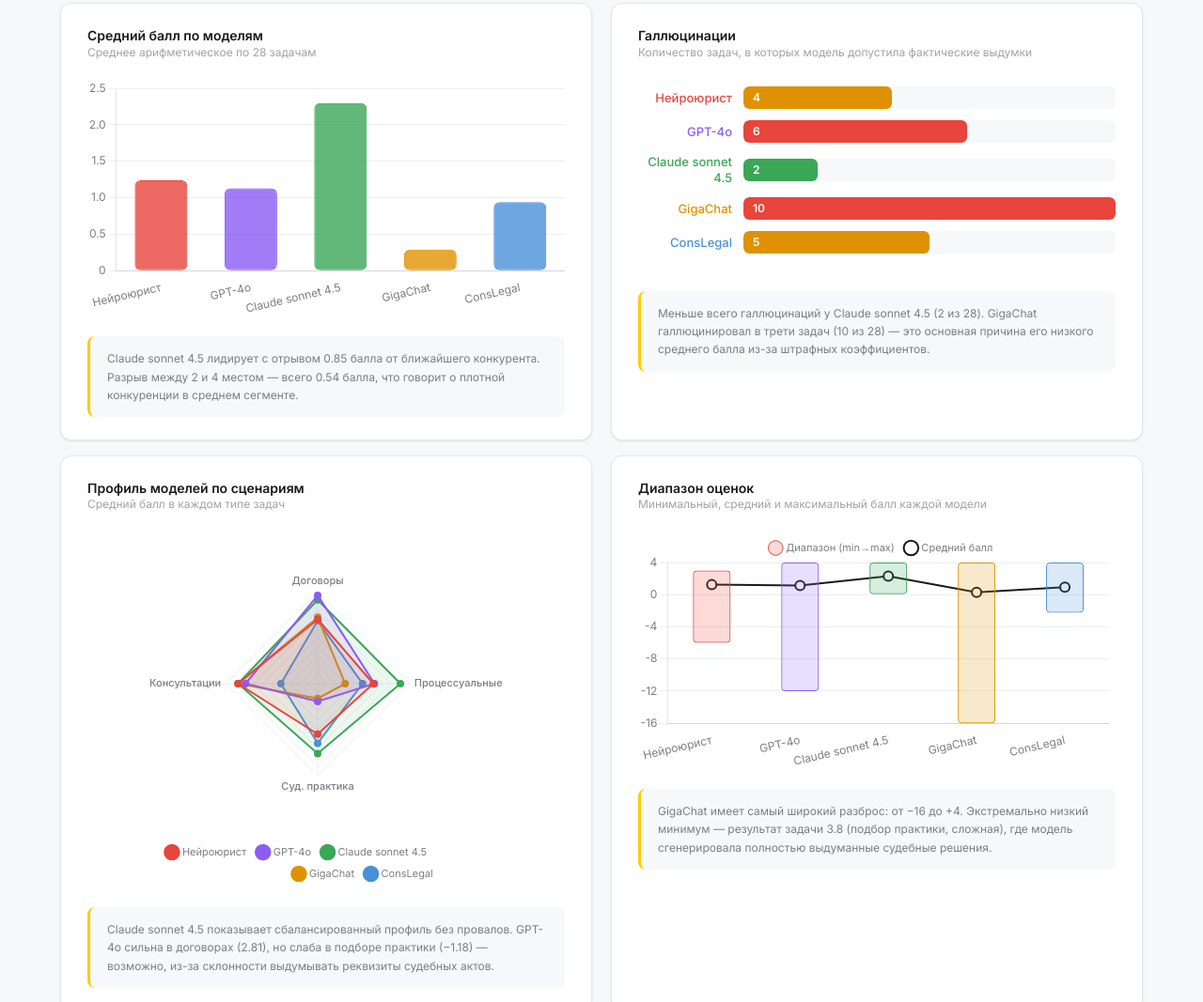
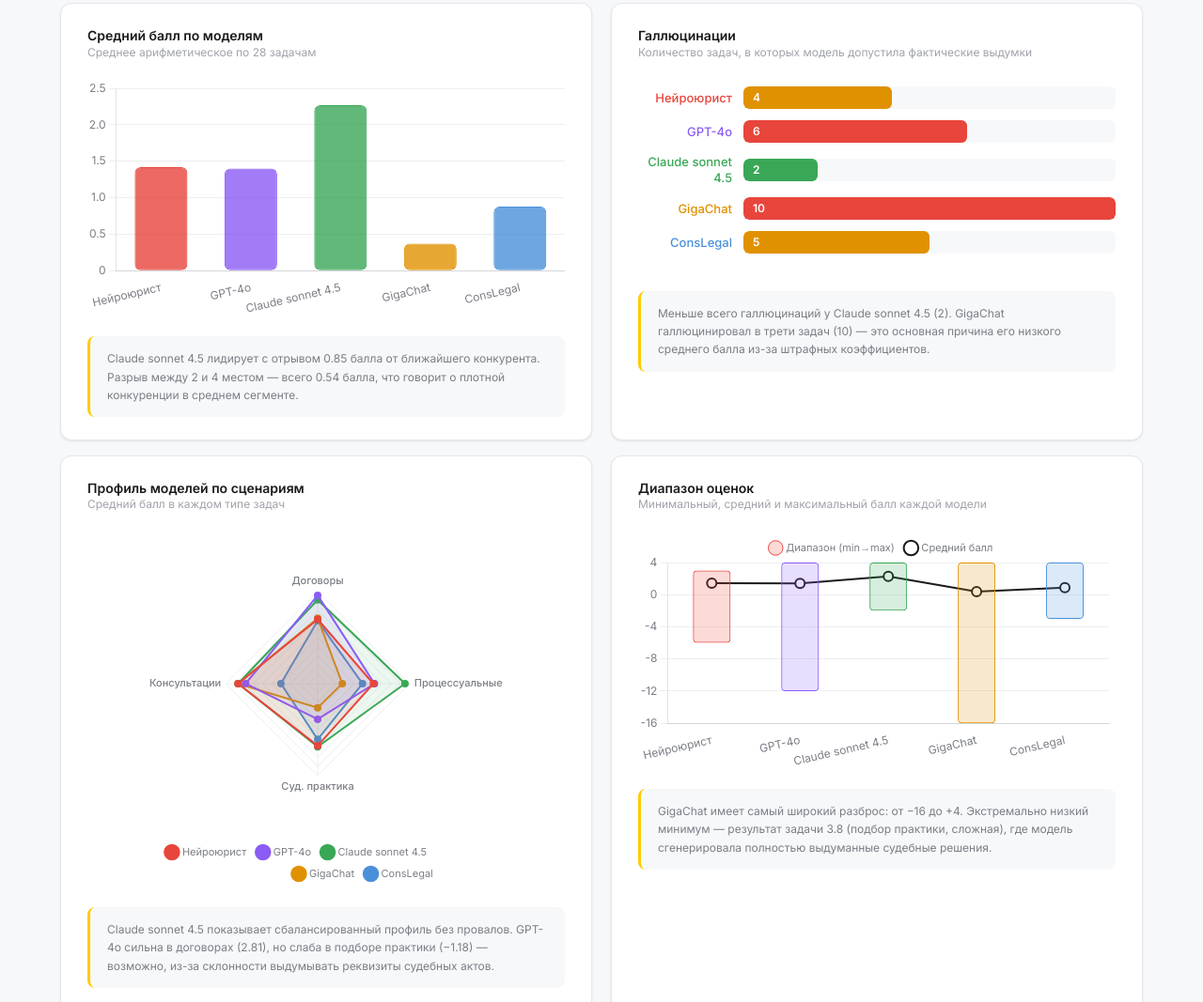
Before and after one commit to russinovalex-ship-it/benchmark, a plain HTML site: page index.html in a window 1280 px wide. Shown: the part 666-1733 px from the top of the page at 94% size. Drawn offline with nearby package versions, Linux system fonts and the light colour scheme.

Commit message:
Update index.html
Исправлены ошибки в расчетах

```diff
--- a/index.html
+++ b/index.html
@@ -1167,7 +1167,7 @@
         </div>
       </div>
       <div id="hallBars" style="padding: 8px 0;"></div>
-      <div class="card-insight">Меньше всего галлюцинаций у Claude sonnet 4.5 (2 из 28). GigaChat галлюцинировал в трети задач (10 из 28) — это основная причина его низкого среднего балла из-за штрафных коэффициентов.</div>
+      <div class="card-insight">Меньше всего галлюцинаций у Claude sonnet 4.5 (2). GigaChat галлюцинировал в трети задач (10) — это основная причина его низкого среднего балла из-за штрафных коэффициентов.</div>
     </div>
   </div>
 
@@ -1248,7 +1248,7 @@
         <strong>Claude sonnet 4.5</strong> — безусловный лидер бенчмарка. Единственная модель со средним баллом выше 2.0. Минимум галлюцинаций (2), стабильный результат на всех уровнях сложности. <span class="tag-good">Лучший выбор</span>
       </div>
       <div class="finding">
-        <strong>GPT-4o</strong> — сильна в анализе договоров (2.81) и праве ИС (2.63), но критически слаба в подборе судебной практики (−1.18). Высокий уровень галлюцинаций при работе с российскими правовыми источниками. <span class="tag-bad">6 галлюцинаций</span>
+        <strong>GPT-4o</strong> — сильна в анализе договоров (2.81) и праве ИС (2.63), но критически слаба в подборе судебной практики (−0.06). Высокий уровень галлюцинаций при работе с российскими правовыми источниками. <span class="tag-bad">6 галлюцинаций</span>
       </div>
       <div class="finding">
         <strong>Нейроюрист</strong> — специализированная модель, стабильная на простых и средних задачах. Слабее универсальных моделей на сложных кейсах, но допускает меньше грубых ошибок, чем GigaChat и ConsLegal.
@@ -1270,7 +1270,7 @@
 const mColorsBg = mColors.map(c => c + '22');
 
 const tasks = [
-  {sc:'Анализ и правка договора',lv:'Простая',dm:'Обязательственное',s:[1.5,2,2,2,2]},
+  {sc:'Анализ и правка договора',lv:'Простая',dm:'Обязательственное',s:[1.5,2,2,1.5,2]},
   {sc:'Анализ и правка договора',lv:'Простая',dm:'ЗПП',s:[1.5,2,2,2,2]},
   {sc:'Анализ и правка договора',lv:'Простая',dm:'Обязательственное',s:[1.5,2,2,2,2]},
   {sc:'Анализ и правка договора',lv:'Средняя',dm:'Трудовое',s:[2.25,2.25,3,2.25,3]},
@@ -1285,16 +1285,16 @@
   {sc:'Процессуальный документ',lv:'Средняя',dm:'Трудовое',s:[0.75,-1.5,3,-3,2.25]},
   {sc:'Процессуальный документ',lv:'Средняя',dm:'ЗПП',s:[3,-2.25,3,-2.25,-2.25]},
   {sc:'Процессуальный документ',lv:'Средняя',dm:'Информационное',s:[0,3,3,2.25,-1.5]},
-  {sc:'Процессуальный документ',lv:'Средняя',dm:'Трудовое',s:[0,1.5,3,0,0]},
-  {sc:'Процессуальный документ',lv:'Сложная',dm:'Обязательственное',s:[0,2,2,-2,0]},
-  {sc:'Подбор судебной практики',lv:'Простая',dm:'Информационное',s:[2,-1.5,2,2,0]},
-  {sc:'Подбор судебной практики',lv:'Простая',dm:'Обязательственное',s:[1.5,2,2,0,-1]},
-  {sc:'Подбор судебной практики',lv:'Простая',dm:'Трудовое',s:[2,2,2,2,2]},
-  {sc:'Подбор судебной практики',lv:'Средняя',dm:'ЗПП',s:[3,1,2,1,2]},
-  {sc:'Подбор судебной практики',lv:'Средняя',dm:'Рекламное',s:[2.5,-1.5,2,1.5,1.5]},
+  {sc:'Процессуальный документ',lv:'Средняя',dm:'Трудовое',s:[0,1.5,3,0.75,0]},
+  {sc:'Процессуальный документ',lv:'Сложная',dm:'Обязательственное',s:[0,2,4,-4,0]},
+  {sc:'Подбор судебной практики',lv:'Простая',dm:'Информационное',s:[2,-1.5,2,2,-2]},
+  {sc:'Подбор судебной практики',lv:'Простая',dm:'Обязательственное',s:[1.5,2,2,2,2]},
+  {sc:'Подбор судебной практики',lv:'Простая',dm:'Рекламное',s:[1.5,2,2,2,2]},
+  {sc:'Подбор судебной практики',lv:'Средняя',dm:'Трудовое',s:[3,3,3,1.5,-0.75]},
+  {sc:'Подбор судебной практики',lv:'Средняя',dm:'Рекламное',s:[3,0.75,-1.5,-3,-3]},
+  {sc:'Подбор судебной практики',lv:'Средняя',dm:'ЗПП',s:[3,3,3,3,3]},
   {sc:'Подбор судебной практики',lv:'Средняя',dm:'ИС',s:[3,2.25,3,3,3]},
-  {sc:'Подбор судебной практики',lv:'Средняя',dm:'Обязательственное',s:[-2,-0.5,0,-3,-1.5]},
-  {sc:'Подбор судебной практики',lv:'Сложная',dm:'Обязательственное',s:[-6,-12,1.5,-16,4]},
+  {sc:'Подбор судебной практики',lv:'Сложная',dm:'Обязательственное',s:[-6,-12,-2,-16,4]},
   {sc:'Консультация по кейсу',lv:'Простая',dm:'Обязательственное',s:[2,2,2,2,0]},
   {sc:'Консультация по кейсу',lv:'Простая',dm:'Трудовое',s:[2,1.5,2,2,0]},
   {sc:'Консультация по кейсу',lv:'Средняя',dm:'Информационное',s:[3,2.25,3,3,0]},
```
